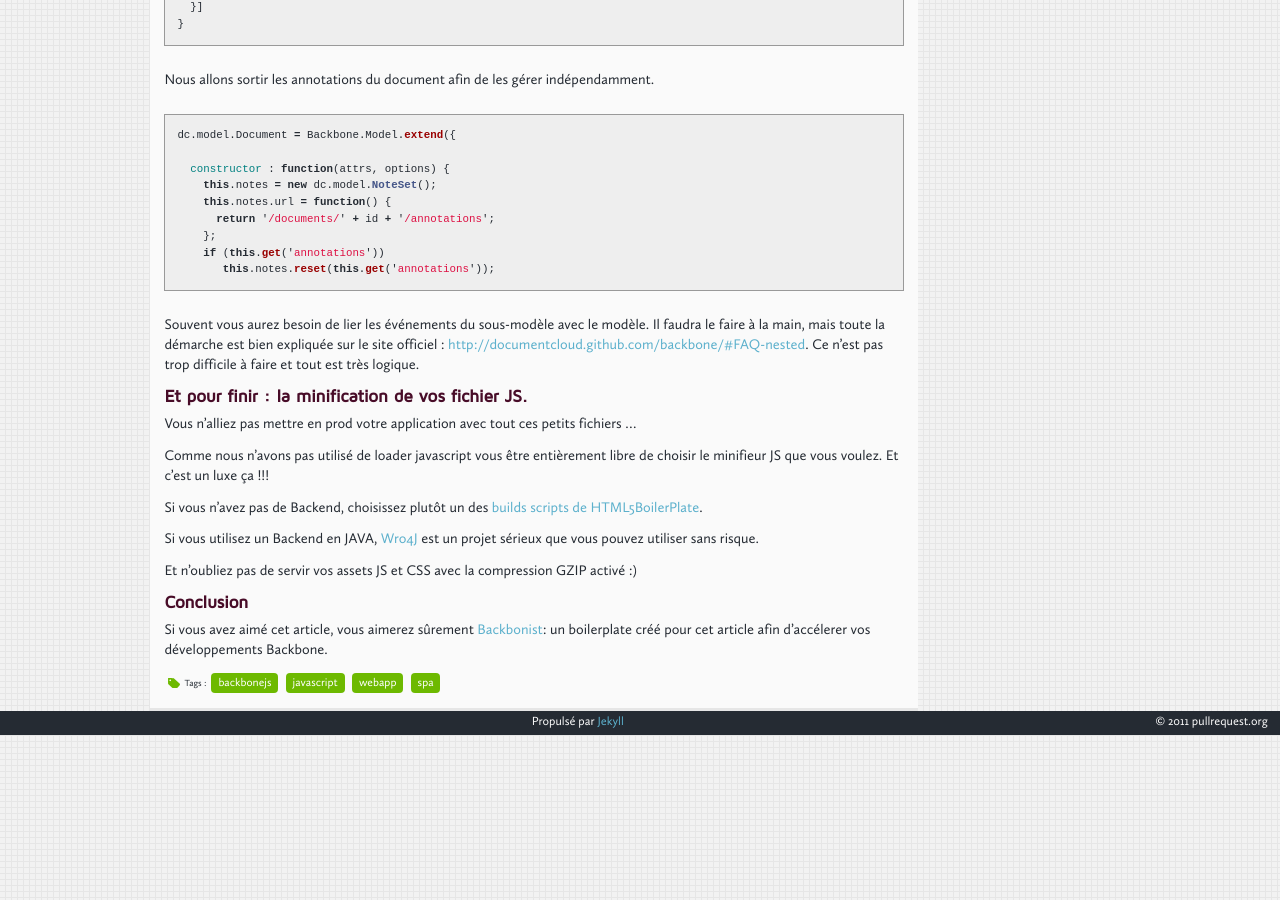
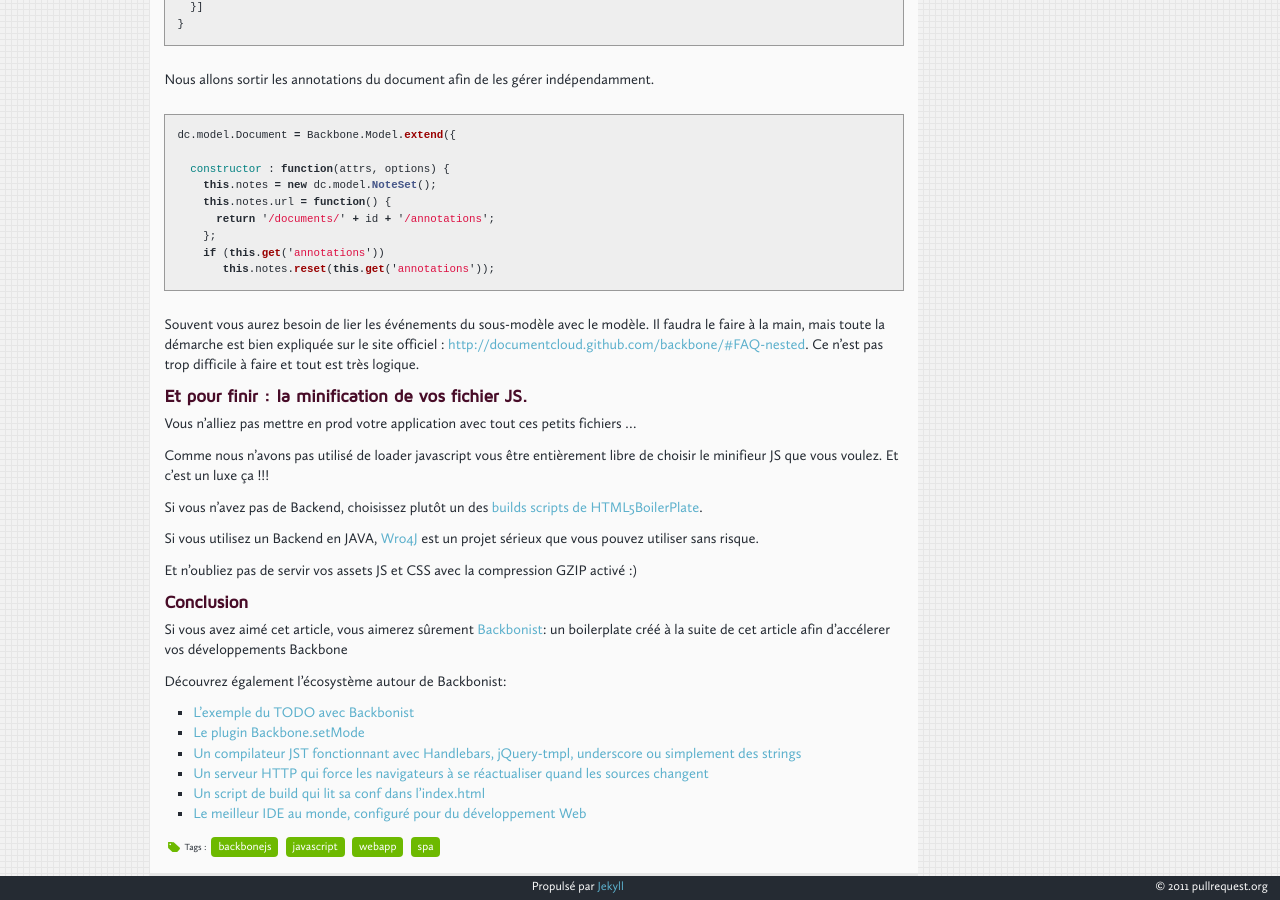
Before and after one commit to pullrequest/pullrequest.github.com, a Jekyll site: the page built from _posts/2012-02-25-backbone-tips-from-document-cloud.markdown, in a window 1280 px wide and 900 px high, scrolled down 10700 px. Built offline with Jekyll 4.4.1, drawn with Linux system fonts in a browser that asks for light colours; nearby versions of some CDN libraries; comment, search, counter and statistics services are not loaded; before the commit the page ends 11435 px from its top, so only the background shows below that.

Commit message:
Add Backbonist ecosystem

```diff
--- a/_posts/2012-02-25-backbone-tips-from-document-cloud.markdown
+++ b/_posts/2012-02-25-backbone-tips-from-document-cloud.markdown
@@ -597,4 +597,13 @@ Et n'oubliez pas de servir vos assets JS et CSS avec la compression GZIP activé
 
 ### Conclusion
 
-Si vous avez aimé cet article, vous aimerez sûrement [Backbonist](https://github.com/Backbonist/Backbonist): un boilerplate créé pour cet article afin d'accélerer vos développements Backbone.
+Si vous avez aimé cet article, vous aimerez sûrement [Backbonist](https://github.com/Backbonist/Backbonist): un boilerplate créé à la suite de cet article afin d'accélerer vos développements Backbone
+
+Découvrez également l'écosystème autour de Backbonist:
+
+* [L'exemple du TODO avec Backbonist](https://github.com/Backbonist/todo-example)
+* [Le plugin Backbone.setMode](https://github.com/Backbonist/Backbone.setMode)
+* [Un compilateur JST fonctionnant avec Handlebars, jQuery-tmpl, underscore ou simplement des strings](https://github.com/Backbonist/universal-jst)
+* [Un serveur HTTP qui force les navigateurs à se réactualiser quand les sources changent](https://github.com/Backbonist/serveAndWatch)
+* [Un script de build qui lit sa conf dans l'index.html](https://github.com/Backbonist/no-build-conf-build-script)
+* [Le meilleur IDE au monde, configuré pour du développement Web](https://github.com/Backbonist/ViM-for-web-dev)
```
